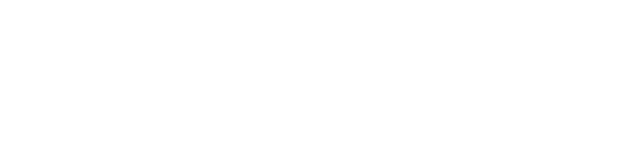
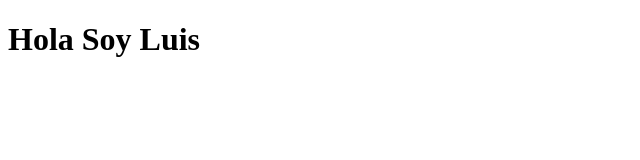
Before and after one commit to jharolrojas/repositoryGroup, a plain HTML site: page index.html in a window 1280 px wide. Shown: the whole page, without its empty margins (0-640 px from the left). Drawn offline with Linux system fonts and the light colour scheme.

Commit message:
Subida de Luis

```diff
--- a/index.html
+++ b/index.html
@@ -8,5 +8,6 @@
 </head>
 <body>
 
+    <h1>Hola Soy Luis</h1>
 </body>
 </html>
```
